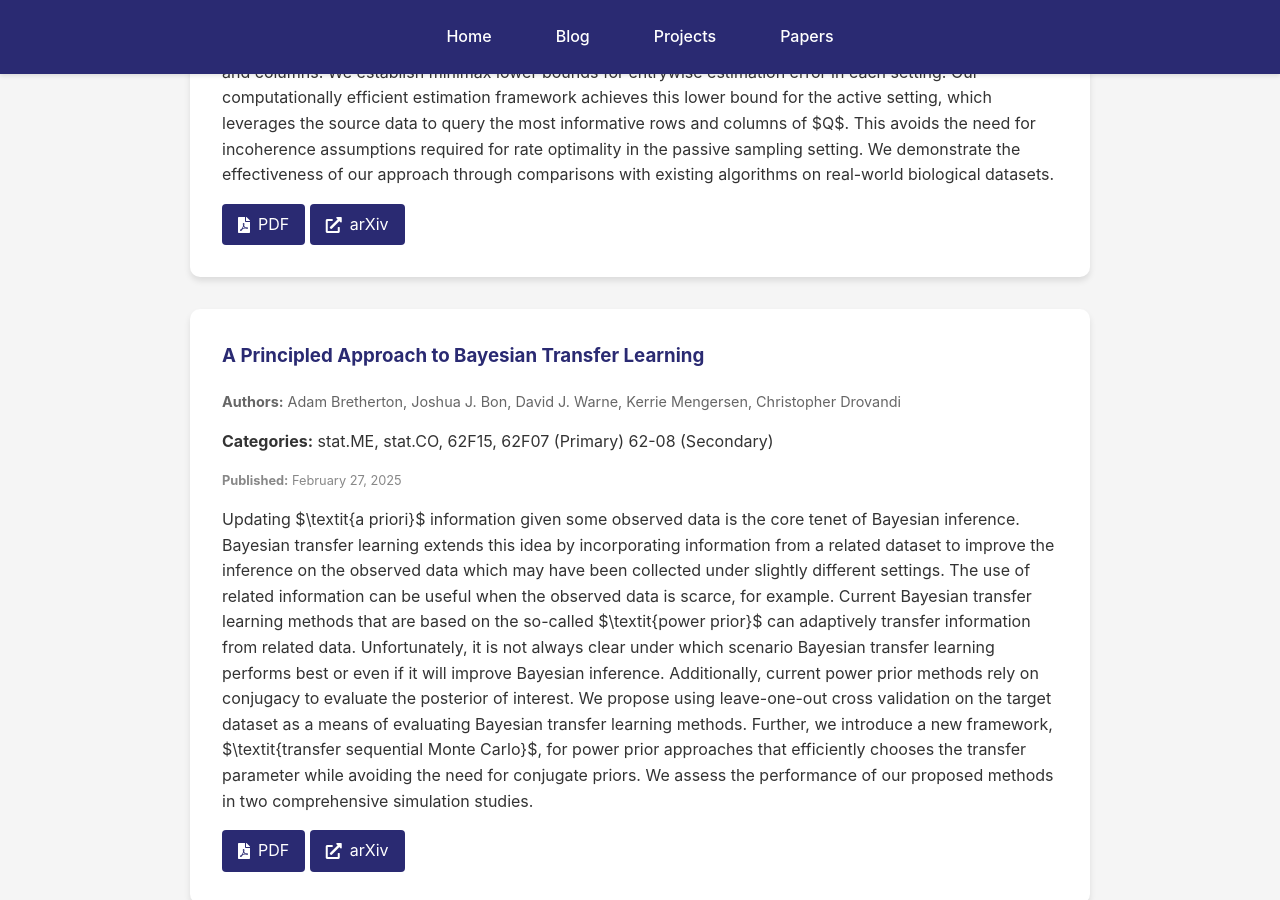
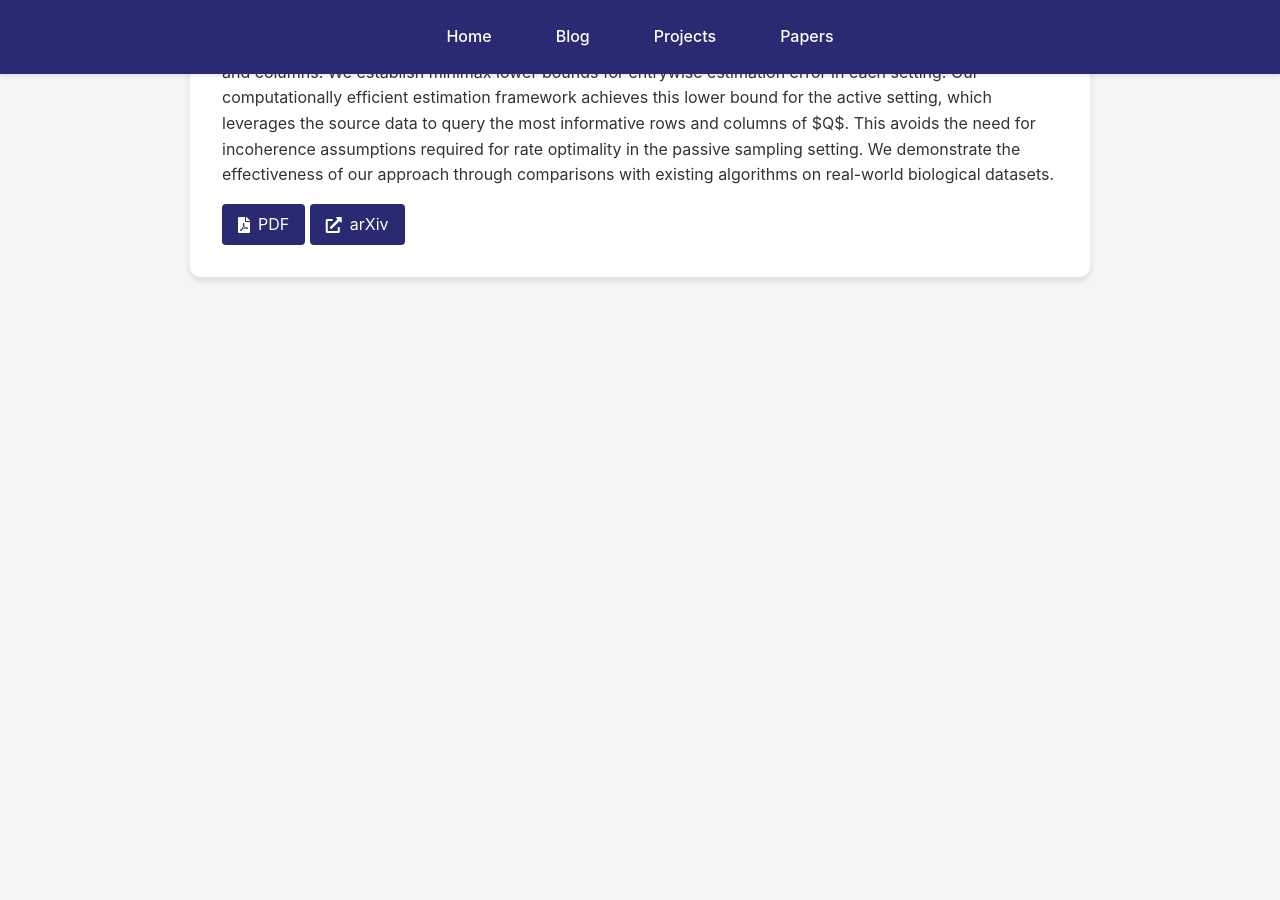
Before and after one commit to kyZhan2002/mypage, a Jekyll site: the page built from papers/index.html, in a window 1280 px wide and 900 px high, scrolled down 2679 px. Built offline with Jekyll 4.4.1, drawn with Linux system fonts in a browser that asks for light colours; after the commit the page ends 3052 px from its top, so only the background shows below that.

Commit message:
Update arXiv papers

```diff
--- a/_data/arxiv_cache.json
+++ b/_data/arxiv_cache.json
@@ -1,5 +1,5 @@
 {
-  "timestamp": 1741742194,
+  "timestamp": 1741828678,
   "papers": [
     {
       "title": "Provable Robust Overfitting Mitigation in Wasserstein Distributionally\n  Robust Optimization",
@@ -74,25 +74,6 @@
       ],
       "pdf_link": "http://arxiv.org/pdf/2503.00174v1",
       "arxiv_url": "http://arxiv.org/abs/2503.00174v1"
-    },
-    {
-      "title": "A Principled Approach to Bayesian Transfer Learning",
-      "authors": [
-        "Adam Bretherton",
-        "Joshua J. Bon",
-        "David J. Warne",
-        "Kerrie Mengersen",
-        "Christopher Drovandi"
-      ],
-      "abstract": "Updating $\\textit{a priori}$ information given some observed data is the core\ntenet of Bayesian inference. Bayesian transfer learning extends this idea by\nincorporating information from a related dataset to improve the inference on\nthe observed data which may have been collected under slightly different\nsettings. The use of related information can be useful when the observed data\nis scarce, for example. Current Bayesian transfer learning methods that are\nbased on the so-called $\\textit{power prior}$ can adaptively transfer\ninformation from related data. Unfortunately, it is not always clear under\nwhich scenario Bayesian transfer learning performs best or even if it will\nimprove Bayesian inference. Additionally, current power prior methods rely on\nconjugacy to evaluate the posterior of interest. We propose using leave-one-out\ncross validation on the target dataset as a means of evaluating Bayesian\ntransfer learning methods. Further, we introduce a new framework,\n$\\textit{transfer sequential Monte Carlo}$, for power prior approaches that\nefficiently chooses the transfer parameter while avoiding the need for\nconjugate priors. We assess the performance of our proposed methods in two\ncomprehensive simulation studies.",
-      "published": "February 27, 2025",
-      "categories": [
-        "stat.ME",
-        "stat.CO",
-        "62F15, 62F07 (Primary) 62-08 (Secondary)"
-      ],
-      "pdf_link": "http://arxiv.org/pdf/2502.19796v1",
-      "arxiv_url": "http://arxiv.org/abs/2502.19796v1"
     }
   ]
 }
```
